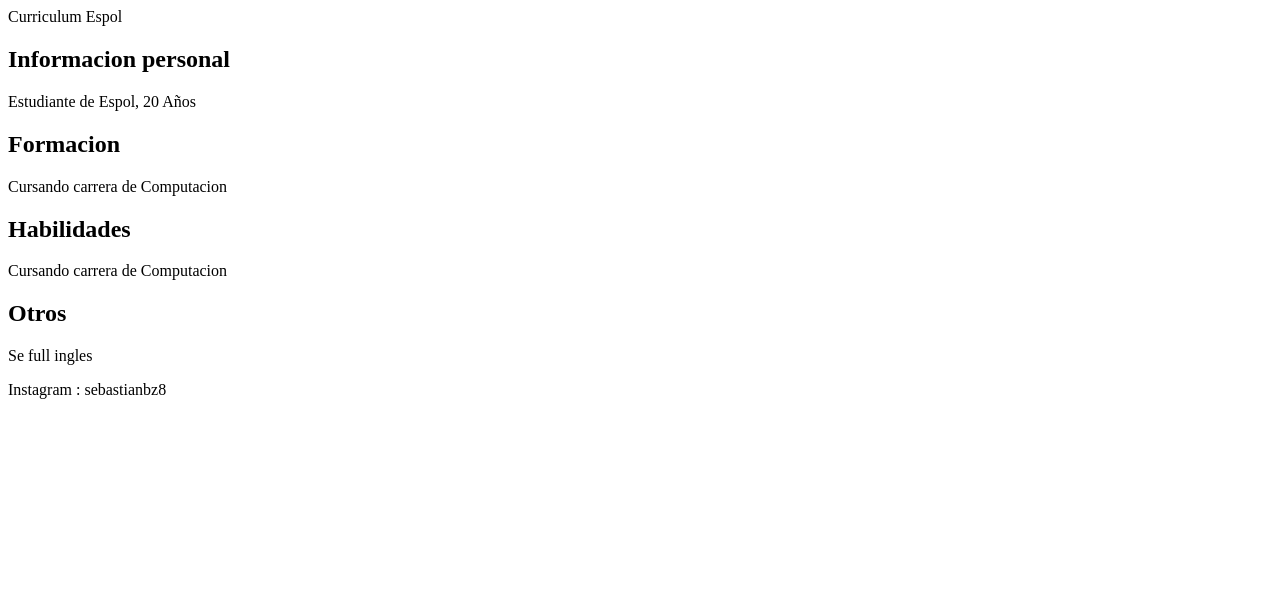
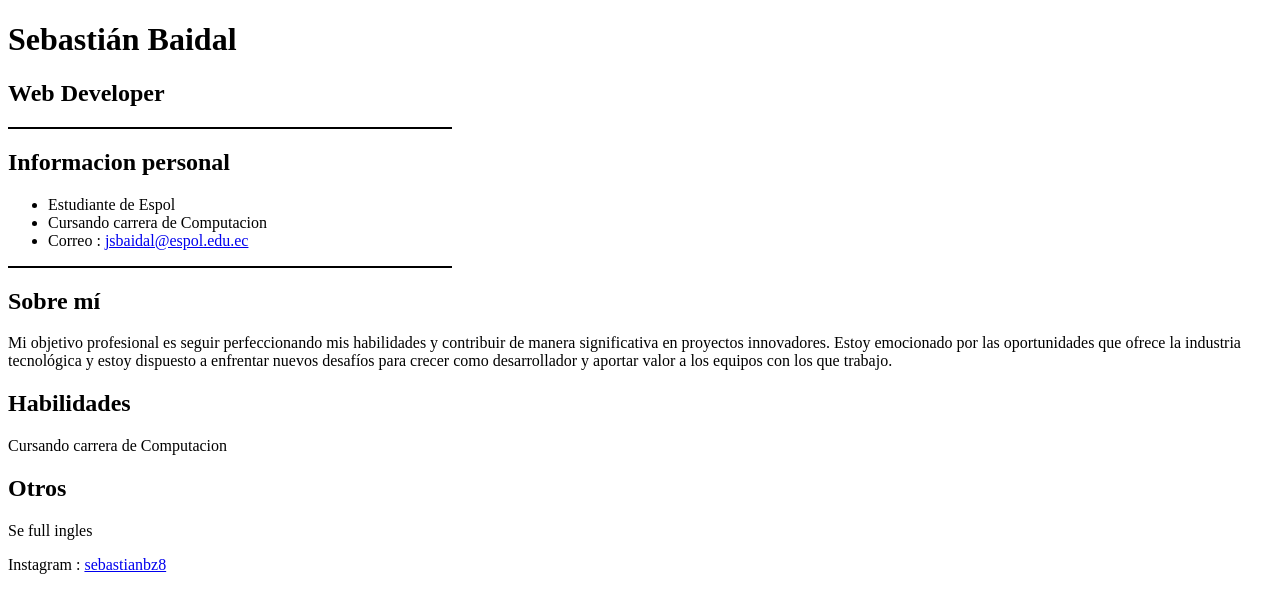
Before and after one commit to jsbaidal/curriculum, a plain HTML site: page index.html in a window 1280 px wide. Drawn offline with Linux system fonts and the light colour scheme.

Commit message:
nuevos cambios de secciones

```diff
--- a/index.html
+++ b/index.html
@@ -8,17 +8,33 @@
 </head>
 
 <body>
-    <header> Curriculum Espol</header>
+    <h1> Sebastián Baidal</h1>
+    <h2>Web Developer</h2>
+    <hr size = "2px" width= "35%" align="left" color = "black" />
     <nav>
         <section>
             <h2> Informacion personal</h2>
-            <p> Estudiante de Espol, 20 Años </p>
+            <ul>
+                <li>Estudiante de Espol</li>
+                <li>Cursando carrera de Computacion</li>
+                <li>Correo : <a href="mailto:jsbaidal@espol.edu.ec"> jsbaidal@espol.edu.ec </a></li>
+            </ul>
+
         </section>
 
+
         <section>
-            <h2> Formacion</h2>
-            <p> Cursando carrera de Computacion </p>
+            <hr size="2px" width="35%" align="left" color="black"/>
+            <h2>Sobre mí</h2>
+            <div>
+                Mi objetivo profesional es seguir perfeccionando mis habilidades y
+                contribuir de manera significativa en proyectos innovadores.
+                Estoy emocionado por las oportunidades que ofrece la industria tecnológica y
+                estoy dispuesto a enfrentar nuevos desafíos para crecer como desarrollador
+                y aportar valor a los equipos con los que trabajo.
+            </div>
         </section>
+
 
         <section>
             <h2> Habilidades</h2>
@@ -33,7 +49,7 @@
         </nav>
 
     <footer>
-        Instagram : sebastianbz8
+        Instagram : <a href="https://instagram.com/sebastianbz8">sebastianbz8</a>
     </footer>
 </body>
 
```
